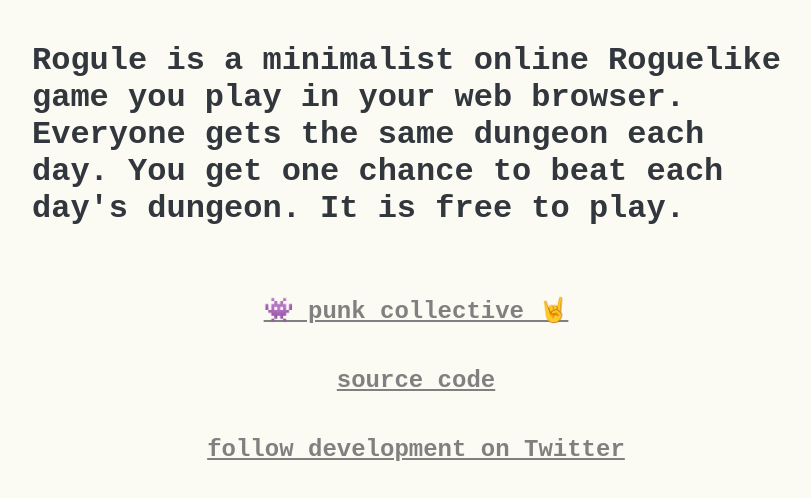
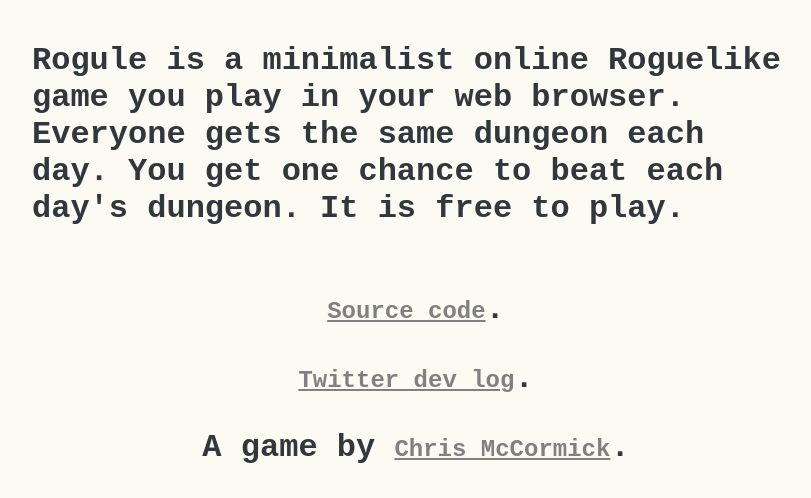
Before and after one commit to chr15m/rogule.com, a website: page public/index.html in a window 1280 px wide. Shown: the part 430-928 px from the top of the page, without its empty margins (224-1035 px from the left). Drawn offline with Linux system fonts and the light colour scheme; a web font is replaced by a local one.

Commit message:
Updated homepage.

```diff
--- a/public/index.html
+++ b/public/index.html
@@ -36,9 +36,9 @@
         It is free to play.
       </p>
       <footer>
-        <p><a href="https://thepunkcollective.itch.io">👾 punk collective 🤘</a></p>
-        <p><a href="https://github.com/chr15m/rogule.com">source code</a></p>
-        <p><a href="https://twitter.com/mccrmx/status/1498647995163705344">follow development on Twitter</a></p>
+        <p><a href="https://github.com/chr15m/rogule.com">Source code</a>.</p>
+        <p><a href="https://twitter.com/mccrmx/status/1498647995163705344">Twitter dev log</a>.</p>
+        <p>A game by <a href="https://mccormick.cx">Chris McCormick</a>.</p>
       </footer>
     </main>
   </body>
```
